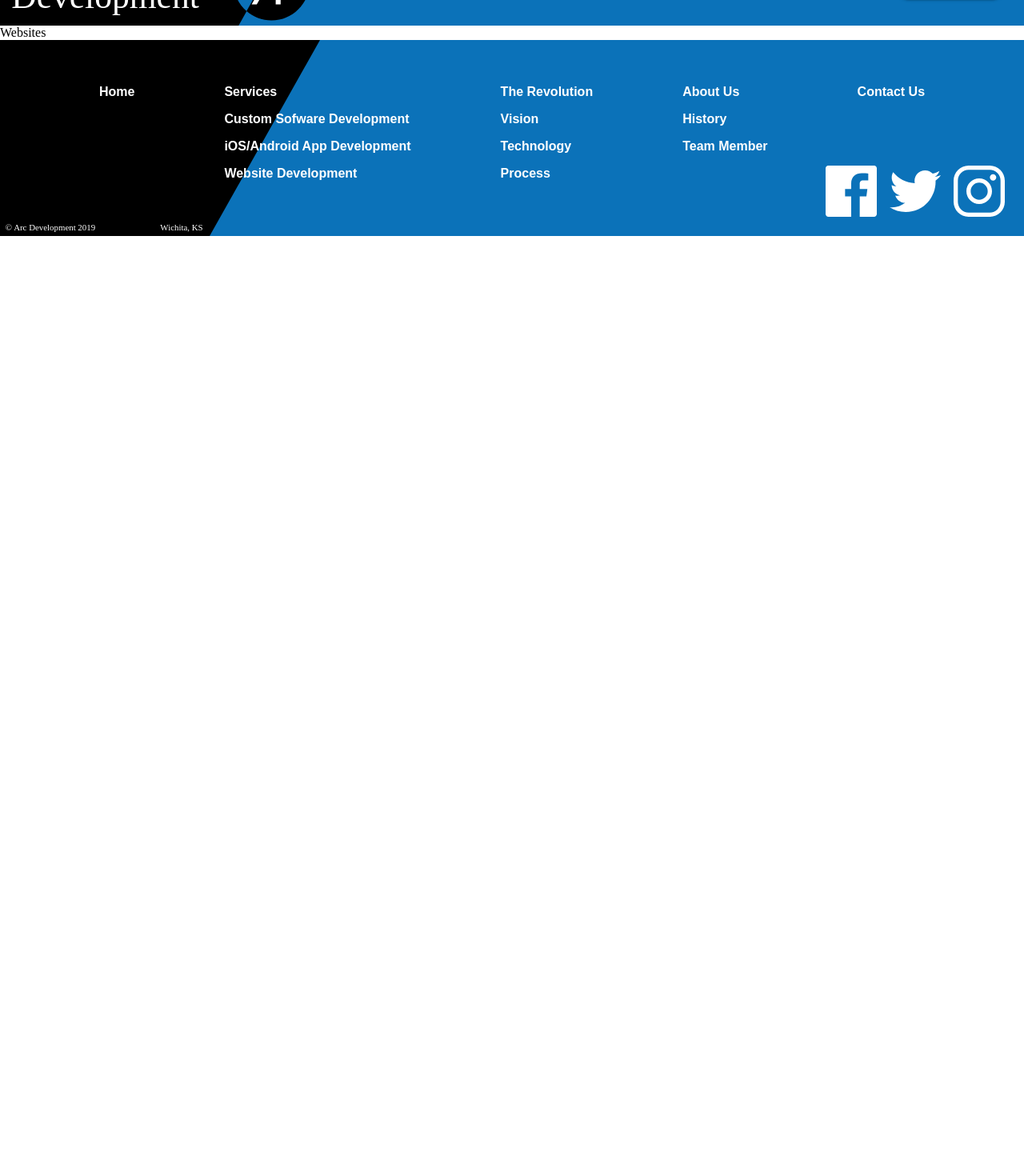
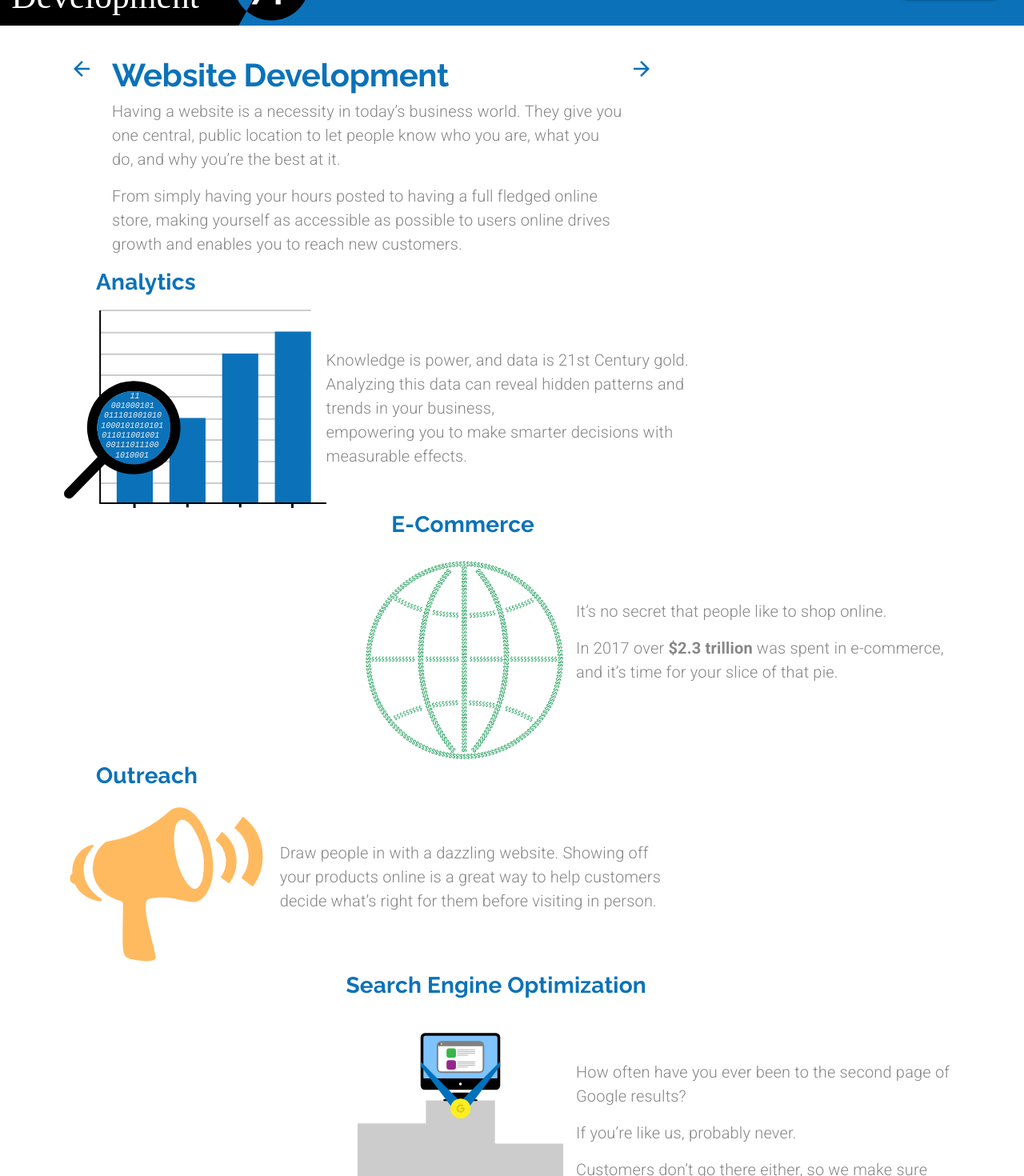
Before and after one commit to Tris-909/Material-UI-Project-1, a React (Create React App) app: page /websites in a window 1280 px wide. Shown: the part 80-1550 px from the top of the page at 80% size. Before the commit the page ends 800 px from the top, so only its background shows below. Built offline with nearby package versions, Linux system fonts and the light colour scheme.

Commit message:
Adding Websites Page

```diff
--- a/src/Components/App.js
+++ b/src/Components/App.js
@@ -8,6 +8,7 @@ import LandingPage from '../Components/LandingPage';
 import Services from './Services';
 import CustomSoftware from './CustomSoftware';
 import MobileApps from './MobileApps';
+import WebsitesDev from './WebsitesDev';
 
 function App() {
   const [isActive,setIsActive] = useState(0); // This control which tab is actived and add CSS to it
@@ -22,7 +23,7 @@ function App() {
           <Route exact path="/services" render={(props) => <Services {...props} setIsActive={setIsActive} setSelectedIndex={setSelectedIndex} />}/>
           <Route exact path="/customsoftware" render={(props) => <CustomSoftware {...props} setIsActive={setIsActive} setSelectedIndex={setSelectedIndex} />}/>
           <Route exact path="/mobileapps" render={(props) => <MobileApps {...props} setIsActive={setIsActive} setSelectedIndex={setSelectedIndex}/>} />
-          <Route exact path="/websites" component={() => <div>Websites</div>}/>
+          <Route exact path="/websites" render={(props) => <WebsitesDev {...props} setIsActive={setIsActive} setSelectedIndex={setSelectedIndex}/>} />
           <Route exact path="/revolution" component={() => <div>The Revolution</div>}/>
           <Route exact path="/about" component={() => <div>About Us</div>}/>
           <Route exact path="/contact" component={() => <div>Contact</div>}/>
--- a/src/Components/MobileApps.js
+++ b/src/Components/MobileApps.js
@@ -16,7 +16,6 @@ import IconButton from '@material-ui/core/IconButton';
 import Tools from '../assets/swissKnife.svg';
 import Menu from '../assets/extendAccess.svg';
 import IncEngage from '../assets/increaseEngagement.svg';
-
 
 import CallToAction from './UI/CallToAction';
 
@@ -45,7 +44,7 @@ export default function MobileDevelopment(props) {
 
     return(
         <React.Fragment>
-            <Grid container direction='column'  className={classes.MainContainer}>
+            <Grid item container direction='column'  className={classes.MainContainer}>
                 {/*--------- FIRST SECTION -------*/}
                 <Grid item container direction="row">
                     <Hidden mdDown>
--- /dev/null
+++ b/src/Components/WebsitesDev.js
@@ -0,0 +1,181 @@
+import React from 'react';
+import Hidden from '@material-ui/core/Hidden';
+
+import Grid from '@material-ui/core/Grid';
+import useMediaQuery from '@material-ui/core/useMediaQuery';
+
+import {Link} from 'react-router-dom';
+
+import Typography from '@material-ui/core/Typography';
+import {makeStyles, useTheme} from '@material-ui/core/styles';
+
+import backArrow from '../assets/backArrow.svg';
+import fowardArrow from '../assets/forwardArrow.svg';
+import IconButton from '@material-ui/core/IconButton';
+
+import AnalyticsIcon from '../assets/analytics.svg';
+import ECommerce from '../assets/ecommerce.svg';
+import OutrectIcon from '../assets/outreach.svg';
+import SEOIcon from '../assets/seo.svg';
+
+import CallToAction from './UI/CallToAction';
+
+const useStyles = makeStyles((theme) => ({
+    MainContainer: {
+        padding: '2em 5em 10em 5em',
+        [theme.breakpoints.down("xs")]: {
+            padding: '2em 1em 2em 1em'
+        }
+    },
+    heading: {
+        maxWidth: '40em'
+    },
+    Paragraph: {
+        maxWidth: '30em'
+    }
+}));
+
+export default function WebsitesDev(props) {
+    const classes = useStyles();
+    const theme = useTheme();
+    // const matchesMD = useMediaQuery(theme.breakpoints.down("md"));
+    // const matchesSM = useMediaQuery(theme.breakpoinvats.down("sm"));
+    // const matchesXS = useMediaQuery(theme.breakpoints.down("xs"));
+
+    return(
+        <React.Fragment>
+            <Grid item container direction="column" className={classes.MainContainer}>
+                {/*--------- FIRST SECTION -------*/}
+                <Grid item container direction="row">
+                    <Hidden mdDown>
+                    <Grid
+                        item
+                        className={classes.arrowContainer}
+                        style={{marginRight: '1em'}}>
+                        <IconButton
+                            style={{backgroundColor: 'transparent'}}
+                            component={Link} to="/mobileapps"
+                            onClick={() => {props.setSelectedIndex(2); props.setIsActive(1);}}>
+                            <img src={backArrow} alt="Back Arrow" />
+                        </IconButton>
+                    </Grid>
+                    </Hidden>
+
+                    <Grid item container direction="column" className={classes.heading}>
+                        <Grid item>
+                            <Typography variant="h2">
+                                Website Development
+                            </Typography>
+                        </Grid>
+                        <Grid item>
+                            <Typography variant="body1" paragraph>
+                                Having a website is a necessity in today’s business world. They give you one central, public location to let people know who you are, what you do, and why you’re the best at it.
+                            </Typography>
+                            <Typography variant="body1" paragraph>
+                                From simply having your hours posted to having a full fledged online store, making yourself as accessible as possible to users online drives growth and enables you to reach new customers.
+                            </Typography>
+                        </Grid>
+                    </Grid>
+
+                    <Hidden mdDown>
+                        <Grid item className={classes.arrowContainer}>
+                            <IconButton
+                                style={{backgroundColor: 'transparent'}}
+                                onClick={() => {props.setIsActive(2);}}
+                                component={Link} to="/revolution">
+                                    <img src={fowardArrow} alt="Foward Arrow" />
+                            </IconButton>
+                        </Grid>
+                    </Hidden>
+                </Grid>
+
+                {/*--------- SECOND SECTION -------*/}
+                <Grid item container direction="column">
+                    <Grid item style={{marginLeft: '2.5em', marginBottom: '1em'}}>
+                        <Typography variant="h4">
+                            Analytics
+                        </Typography>
+                    </Grid>
+                    <Grid item container direction="row">
+                        <Grid item>
+                            <img src={AnalyticsIcon} alt="Analytics Icon" />
+                        </Grid>
+                        <Grid item className={classes.Paragraph} style={{marginTop: '3em'}}>
+                            <Typography variant="body1" paragraph>
+                                Knowledge is power, and data is 21st Century gold. Analyzing this data can reveal hidden patterns and trends in your business, <br/> empowering you to make smarter decisions with measurable effects.
+                            </Typography>
+                        </Grid>
+                    </Grid>
+                </Grid>
+
+                {/*--------- THIRD SECTION -------*/}
+                <Grid item container direction="column">
+                    <Grid item>
+                        <Typography variant="h4" align="right" style={{marginRight: '19em', marginBottom: '1em'}}>
+                            E-Commerce
+                        </Typography>
+                    </Grid>
+                    <Grid item container direction="row" justify="flex-end">
+                        <Grid item>
+                            <img src={ECommerce} alt="ECommerce Icon" />
+                        </Grid>
+                        <Grid item className={classes.Paragraph} style={{marginTop: '3em', marginLeft: '1em'}}>
+                            <Typography variant="body1" paragraph>
+                                It’s no secret that people like to shop online.
+                            </Typography>
+                            <Typography variant="body1" paragraph>
+                                In 2017 over <span style={{fontWeight: 'bold'}}>$2.3 trillion</span> was spent in e-commerce, and it’s time for your slice of that pie.
+                            </Typography>
+                        </Grid>
+                    </Grid>
+                </Grid>
+
+                {/*--------- FOURTH SECTION -------*/}
+                <Grid item container direction="column">
+                    <Grid item style={{marginLeft: '2.5em', marginBottom: '1em'}}>
+                        <Typography variant="h4">
+                            Outreach
+                        </Typography>
+                    </Grid>
+                    <Grid item container direction="row">
+                        <Grid item>
+                            <img src={OutrectIcon} alt="OutReach Icon" />
+                        </Grid>
+                        <Grid item className={classes.Paragraph} style={{marginTop: '3em', marginLeft:'1em'}}>
+                            <Typography variant="body1" paragraph>
+                                Draw people in with a dazzling website. Showing off your products online is a great way to help customers decide what’s right for them before visiting in person.
+                            </Typography>
+                        </Grid>
+                    </Grid>
+                </Grid>
+
+                {/*--------- FIFTH   SECTION -------*/}
+                <Grid item container direction="column">
+                    <Grid item>
+                        <Typography variant="h4" align="right" style={{marginRight: '14em', marginBottom: '1em'}}>
+                            Search Engine Optimization
+                        </Typography>
+                    </Grid>
+                    <Grid item container direction="row" justify="flex-end">
+                        <Grid item>
+                            <img src={SEOIcon} alt="SEO Icon" />
+                        </Grid>
+                        <Grid item className={classes.Paragraph} style={{marginTop: '3em', marginLeft: '1em'}}>
+                            <Typography variant="body1" paragraph>
+                                How often have you ever been to the second page of Google results?
+                            </Typography>
+                            <Typography variant="body1" paragraph>
+                                If you’re like us, probably never.
+                            </Typography>
+                            <Typography variant="body1" paragraph>
+                                Customers don’t go there either, so we make sure your website is designed to end up on top.
+                            </Typography>
+                        </Grid>
+                    </Grid>
+                </Grid>
+            </Grid>
+            {/*--------- CALL_TO_ACTION SECTION -------*/}
+            <CallToAction />
+        </React.Fragment>
+    );
+}
```
